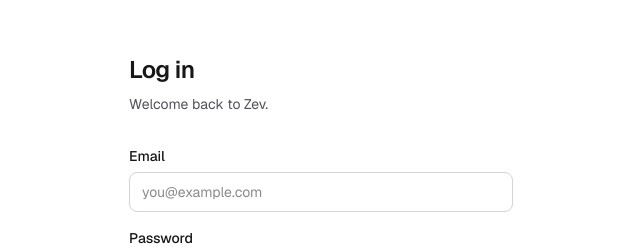
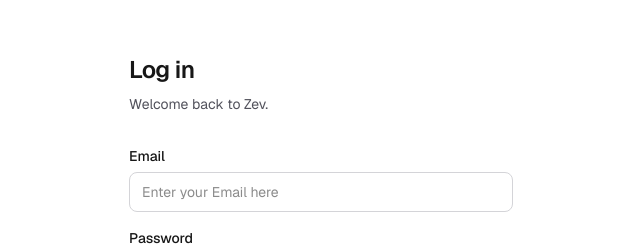
Before and after one commit to Anurag-2312/Zev, a Next.js app: page /login in a window 1280 px wide. Shown: the part 154-406 px from the top of the page, without its empty margins (319-959 px from the left). Built offline with nearby package versions, Linux system fonts and the light colour scheme.

Commit message:
Small fix

```diff
--- a/app/login/page.js
+++ b/app/login/page.js
@@ -14,7 +14,7 @@
   const [error, setError] = useState(() =>
     searchParams.get("error") === "auth"
       ? "That link is invalid or has expired. Please try again."
-      : null
+      : null,
   );
   const [loading, setLoading] = useState(false);
 
@@ -60,7 +60,7 @@
               required
               value={email}
               onChange={(e) => setEmail(e.target.value)}
-              placeholder="you@example.com"
+              placeholder="Enter your Email here"
               className="h-10 rounded-lg border border-zinc-300 bg-white px-3 text-sm outline-none focus:border-zinc-900 dark:border-zinc-700 dark:bg-zinc-900 dark:focus:border-zinc-100"
             />
           </label>
@@ -97,10 +97,16 @@
         </form>
 
         <div className="mt-6 flex justify-between text-sm">
-          <Link href="/signup" className="text-zinc-600 hover:text-zinc-900 dark:text-zinc-400 dark:hover:text-zinc-100">
+          <Link
+            href="/signup"
+            className="text-zinc-600 hover:text-zinc-900 dark:text-zinc-400 dark:hover:text-zinc-100"
+          >
             Need an account? Sign up
           </Link>
-          <Link href="/chat" className="inline-flex items-center gap-1 text-zinc-600 hover:text-zinc-900 dark:text-zinc-400 dark:hover:text-zinc-100">
+          <Link
+            href="/chat"
+            className="inline-flex items-center gap-1 text-zinc-600 hover:text-zinc-900 dark:text-zinc-400 dark:hover:text-zinc-100"
+          >
             Skip <ArrowRight className="w-4 h-4" />
           </Link>
         </div>
```
